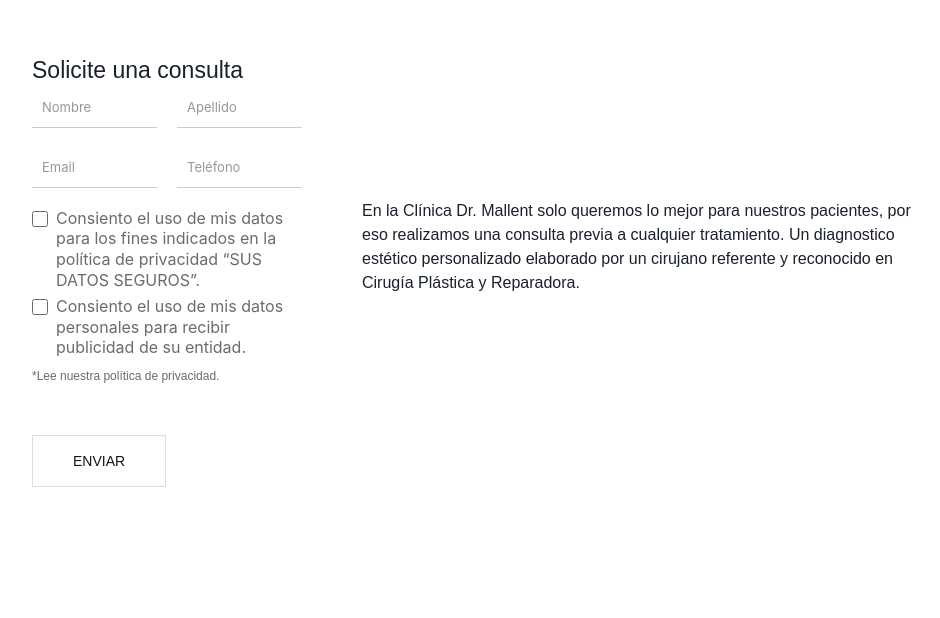
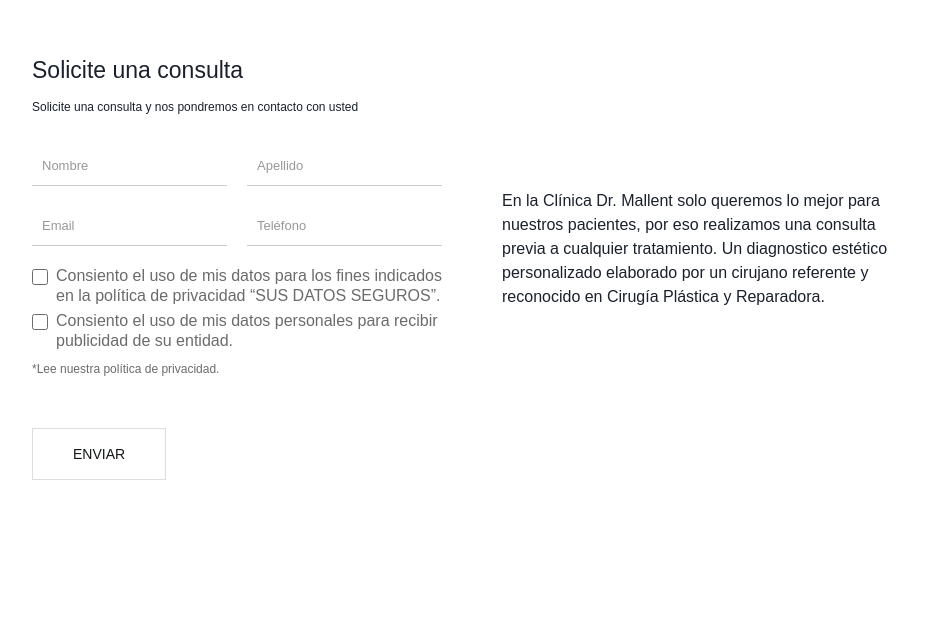
Before and after one commit to Juan-Script/drmallent-web, a Next.js app: page / in a window 1280 px wide. Shown: the part 1682-2300 px from the top of the page, without its empty margins (168-1108 px from the left). Built offline with nearby package versions, Linux system fonts and the light colour scheme.

Commit message:
fix: corregida tipografía de formulario

```diff
--- a/components/shared/ContactHome.tsx
+++ b/components/shared/ContactHome.tsx
@@ -5,12 +5,12 @@ export default function ContactHome() {
   return (
     <Flex
       bgColor="white"
-      px={{ xl: "300px", lg: "200px" }}
+      px={{ "2xl": "300px", xl: "200px", lg: "200px" }}
       alignItems="start"
       justifyContent="center"
       direction="column"
       py="100px"
-      gap=""
+      gap="10px"
     >
       <Text
         fontSize="23px"
@@ -22,7 +22,22 @@ export default function ContactHome() {
         gap="60px"
         align="center"
       >
+        <Flex
+          w="50%"
+          direction="column"
+          gap="30px"
+        >
+          <Text
+            fontSize="12px"
+          >
+            Solicite una consulta y nos pondremos en contacto con usted
+          </Text>
           <Form />
+        </Flex>
+
+        <Flex
+          w="50%"
+        >
           <Text
             fontSize="16px"
             maxW="550px"
@@ -35,6 +50,8 @@ export default function ContactHome() {
             Reparadora.
           </Text>
         </Flex>
+
+      </Flex>
     </Flex>
   )
 }
--- a/components/shared/Form.tsx
+++ b/components/shared/Form.tsx
@@ -11,9 +11,10 @@ export default function Form() {
                 <Input
                     placeholder="Nombre"
                     border="none"
-                    borderBottom={"1px solid"}
+                    fontFamily="inherit"
+                    borderBottom="1px solid"
                     rounded={0}
-                    borderColor={"#CCCCCF"}
+                    borderColor="#CCCCCF"
                     py="14px"
                     px="10px"
                     _focus={{
@@ -24,11 +25,11 @@ export default function Form() {
                 />
 
                 <Input
-                    placeholder={"Apellido"}
+                    placeholder="Apellido"
                     border="none"
-                    borderBottom={"1px solid"}
+                    borderBottom="1px solid"
                     rounded={0}
-                    borderColor={"#CCCCCF"}
+                    borderColor="#CCCCCF"
                     py="14px"
                     px="10px"
                     _focus={{
@@ -44,12 +45,12 @@ export default function Form() {
                 mt="20px"
             >
                 <Input
-                    placeholder={"Email"}
+                    placeholder="Email"
                     border="none"
                     type="email"
-                    borderBottom={"1px solid"}
+                    borderBottom="1px solid"
                     rounded={0}
-                    borderColor={"#CCCCCF"}
+                    borderColor="#CCCCCF"
                     py="14px"
                     px="10px"
                     _focus={{
@@ -60,12 +61,12 @@ export default function Form() {
                 />
 
                 <Input
-                    placeholder={"Teléfono"}
+                    placeholder="Teléfono"
                     type="number"
                     border="none"
-                    borderBottom={"1px solid"}
+                    borderBottom="1px solid"
                     rounded={0}
-                    borderColor={"#CCCCCF"}
+                    borderColor="#CCCCCF"
                     py="14px"
                     px="10px"
                     _focus={{
--- a/themes/checkbox.ts
+++ b/themes/checkbox.ts
@@ -7,10 +7,9 @@ const { definePartsStyle, defineMultiStyleConfig } =
 const baseStyle = definePartsStyle({
     label: {
         color: "#6B6B6B",
-        fontFamily: "Inter",
-        fontSize: "13.375px",
+        fontSize: "10px",
         fontWeight: "400",
-        lineHeight: "20.8px"
+        lineHeight: "20px"
     },
     control: {
         marginTop: "3px",
--- a/themes/inputs.ts
+++ b/themes/inputs.ts
@@ -7,13 +7,11 @@ const { definePartsStyle, defineMultiStyleConfig } =
 const baseStyle = definePartsStyle({
   field: {
     color: '#989898',
-    fontFamily: 'Inter',
     fontSize: '13px',
     fontWeight: '400',
     lineHeight: 'normal',
     _placeholder: {
         color: '#989898',
-        fontFamily: 'Inter',
         fontSize: '13px',
         fontWeight: '400',
         lineHeight: 'normal'
```
Lines whose indentation alone changed are shown as unchanged.
